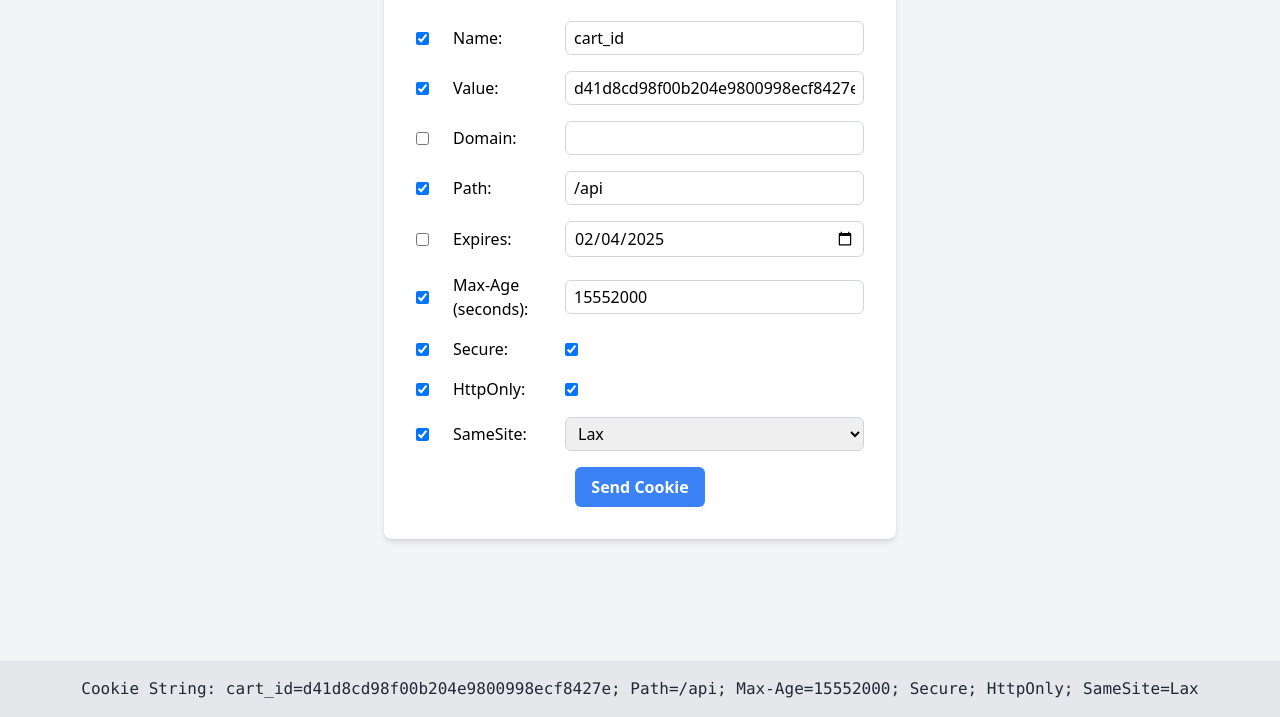
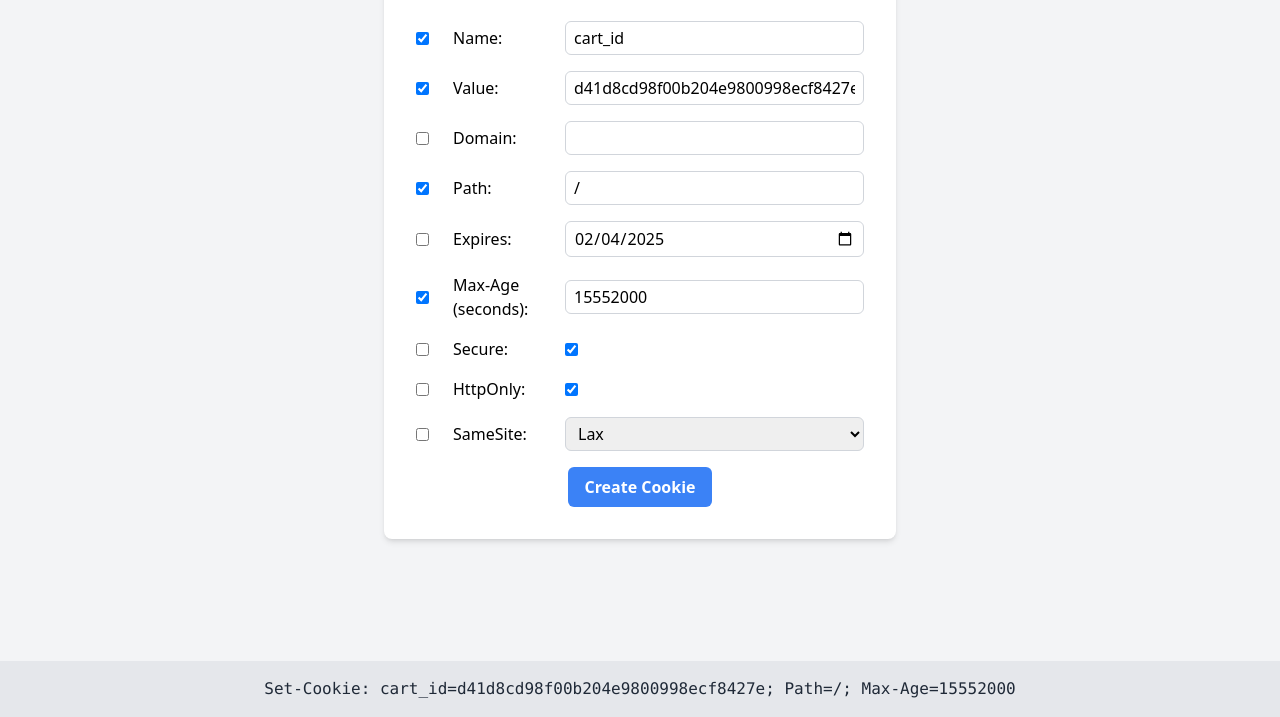
Before and after one commit to Y0un3ss3/front-cookies-operations, a website: page index.html in a window 1280 px wide. Shown: the part 83-800 px from the top of the page. Drawn offline with nearby package versions, Linux system fonts and the light colour scheme.

Commit message:
front v1

```diff
--- a/index.html
+++ b/index.html
@@ -28,7 +28,7 @@
             <div class="flex items-center space-x-4">
                 <input type="checkbox" id="includePath" name="includePath" class="mr-2" checked>
                 <label for="path" class="w-24">Path:</label>
-                <input type="text" id="path" name="path" value="/api" class="border border-gray-300 rounded-md px-2 py-1 flex-grow">
+                <input type="text" id="path" name="path" value="/" class="border border-gray-300 rounded-md px-2 py-1 flex-grow">
             </div>
             <div class="flex items-center space-x-4">
                 <input type="checkbox" id="includeExpires" name="includeExpires" class="mr-2">
@@ -41,27 +41,29 @@
                 <input type="number" id="maxAge" name="maxAge" class="border border-gray-300 rounded-md px-2 py-1 flex-grow">
             </div>
             <div class="flex items-center space-x-4">
-                <input type="checkbox" id="includeSecure" name="includeSecure" class="mr-2" checked>
+                <input type="checkbox" id="includeSecure" name="includeSecure" class="mr-2" >
                 <label for="secure" class="w-24">Secure:</label>
                 <input type="checkbox" id="secure" name="secure" class="ml-auto" checked>
             </div>
             <div class="flex items-center space-x-4">
-                <input type="checkbox" id="includeHttpOnly" name="includeHttpOnly" class="mr-2" checked>
+                <input type="checkbox" id="includeHttpOnly" name="includeHttpOnly" class="mr-2" >
                 <label for="httpOnly" class="w-24">HttpOnly:</label>
                 <input type="checkbox" id="httpOnly" name="httpOnly" class="ml-auto" checked>
             </div>
             <div class="flex items-center space-x-4">
-                <input type="checkbox" id="includeSameSite" name="includeSameSite" class="mr-2" checked>
+                <input type="checkbox" id="includeSameSite" name="includeSameSite" class="mr-2" >
                 <label for="sameSite" class="w-24">SameSite:</label>
                 <select id="sameSite" name="sameSite" class="border border-gray-300 rounded-md px-2 py-1 flex-grow">
                     <option value="Strict">Strict</option>
                     <option value="Lax" selected>Lax</option>
                     <option value="None">None</option>
+                    <option value="">*Empty*</option>
+
                 </select>
             </div>
             <div class="text-center">
                 <button type="submit" class="bg-blue-500 text-white font-semibold py-2 px-4 rounded-md hover:bg-blue-600">
-                    Send Cookie
+                    Create Cookie
                 </button>
             </div>
         </form>
@@ -71,7 +73,7 @@
     </div>
 
     <script>
-        let _SET_COOKIE_URL_ = 'https://mule.unes.me/cookies-operations/cookie'
+        let _SET_COOKIE_URL_ = 'http://mule.unes.me/cookies-operations/cookie'
         // Function to calculate future date (6 months from today)
         function getFutureDate(monthsFromNow) {
             const date = new Date();
@@ -100,30 +102,30 @@
 
             if (document.getElementById('includeDomain').checked) {
                 const domain = document.getElementById('domain').value;
-                if (domain) {
+
                     cookieParts.push(`Domain=${domain}`);
-                }
+
             }
 
             if (document.getElementById('includePath').checked) {
                 const path = document.getElementById('path').value;
-                if (path) {
-                    cookieParts.push(`Path=${path}`);
-                }
+
+                cookieParts.push(`Path=${path}`);
+
             }
 
             if (document.getElementById('includeExpires').checked) {
                 const expires = document.getElementById('expires').value;
-                if (expires) {
+
                     cookieParts.push(`Expires=${new Date(expires).toUTCString()}`);
-                }
+
             }
 
             if (document.getElementById('includeMaxAge').checked) {
                 const maxAge = document.getElementById('maxAge').value;
-                if (maxAge) {
+
                     cookieParts.push(`Max-Age=${maxAge}`);
-                }
+
             }
 
             if (document.getElementById('includeSecure').checked) {
@@ -140,13 +142,13 @@
 
             if (document.getElementById('includeSameSite').checked) {
                 const sameSite = document.getElementById('sameSite').value;
-                if (sameSite) {
+
                     cookieParts.push(`SameSite=${sameSite}`);
-                }
+
             }
 
             const cookieString = cookieParts.join('; ');
-            document.getElementById('cookieStringDisplay').textContent = 'Cookie String: ' + cookieString;
+            document.getElementById('cookieStringDisplay').textContent = 'Set-Cookie: ' + cookieString;
         }
 
         // Add event listeners to all form elements to update cookie string on change
@@ -159,7 +161,7 @@
             event.preventDefault();
             updateCookieString();
 
-            const cookieString = document.getElementById('cookieStringDisplay').textContent.replace('Cookie String: ', '');
+            const cookieString = document.getElementById('cookieStringDisplay').textContent.replace('Set-Cookie: ', '');
 
             try {
                 const response = await fetch(_SET_COOKIE_URL_, {
```
Also changed, not shown: server.js (+0 -29 lines), 1 other file.
